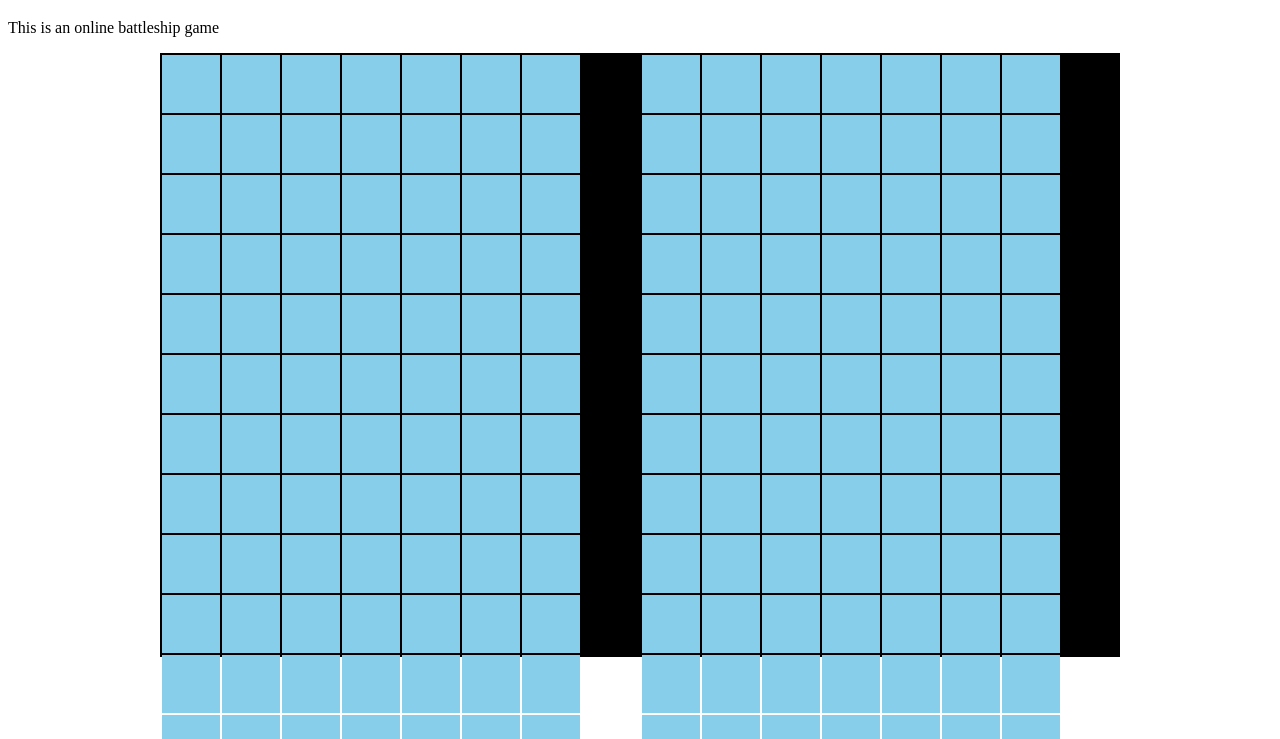
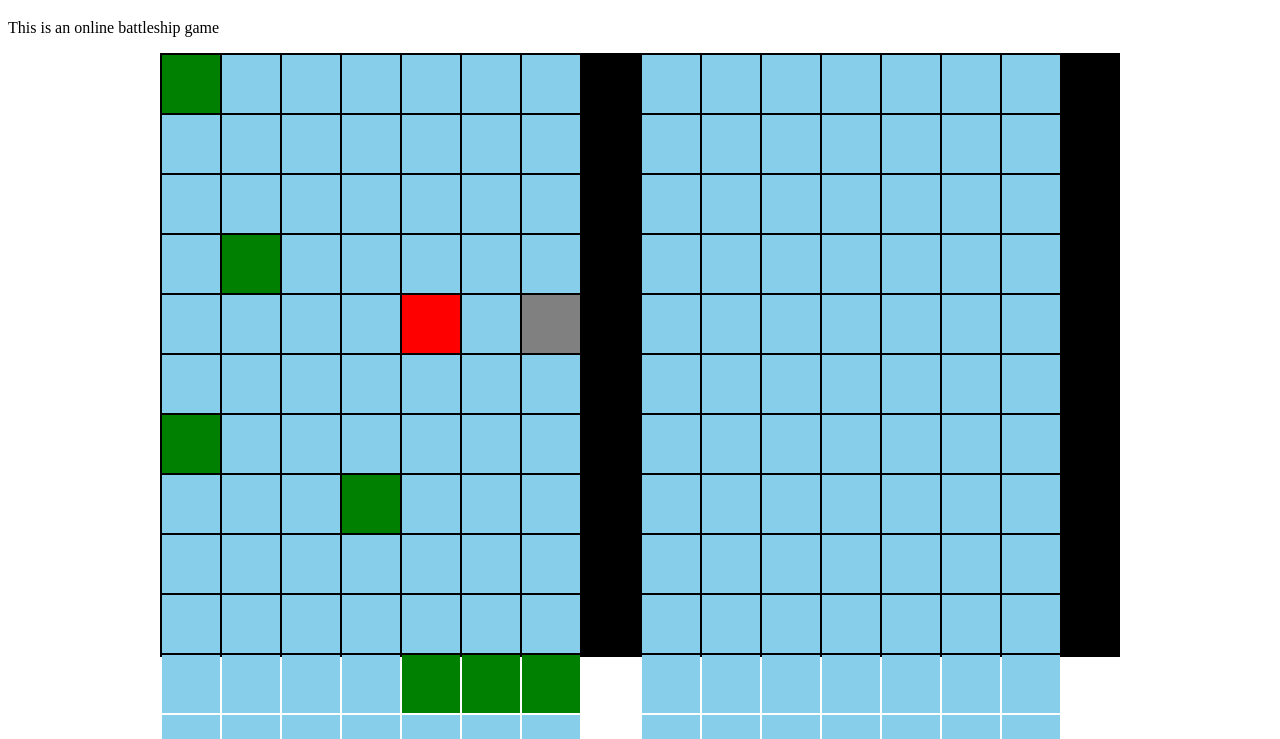
Before and after one commit to AidanRidderhof/Battleship, a website built with webpack: page src/template.html in a window 1280 px wide. Shown: the part 61-800 px from the top of the page. Built offline with nearby package versions, Linux system fonts and the light colour scheme.

Commit message:
ships, landed attacks, and misses show on board

```diff
--- a/src/index.js
+++ b/src/index.js
@@ -54,11 +54,14 @@ export class GameBoard {
             if (this.board[x][y].sunk) {
                 this.sunkShips++
             }
+            this.board[x][y] = 1
+
         }
         else {
             this.misses.push([x, y])
+            this.board[x][y] = 2
         }
-        this.board[x][y] = 1
+        //this.board[x][y] = 1
     }
 
     //see legality of ship placement
--- a/src/modules.js
+++ b/src/modules.js
@@ -4,24 +4,50 @@ export function populateBoard() {
     const player1 = new Player
     const com = new Player
 
+    player1.gameBoard.placeShip(2, 2, 4, 0)
+    player1.gameBoard.placeShip(7, 4, 3, 1)
+    player1.gameBoard.placeShip(0, 0, 1, 1)
+
+    player1.gameBoard.recieveAttack(3, 4)
+    player1.gameBoard.recieveAttack(3, 2)
+
+
+
+
     const playerBoard = document.querySelector("#playerboard")
     const computerBoard = document.querySelector("#computerboard")
 
-    player1.gameBoard.board.forEach(row => {
-        row.forEach(cell => {
+    drawPlayerBoard(player1, playerBoard)
+    drawComBoard(com, computerBoard)
+
+
+}
+
+function drawPlayerBoard(player, board) {
+    player.gameBoard.board.forEach(column => {
+        column.forEach(cell => {
             const gridSquare = document.createElement("div")
-            gridSquare.classList.add("grid-square")
-            playerBoard.appendChild(gridSquare)
-        })
-    });
-
-    com.gameBoard.board.forEach(row => {
-        row.forEach(cell => {
-            const gridSquare = document.createElement("div")
-            gridSquare.classList.add("grid-square")
-            computerBoard.appendChild(gridSquare)
+            gridSquare.classList.add("grid-square", "empty-square")
+            board.appendChild(gridSquare)
+            if (cell instanceof Ship) {
+                gridSquare.classList.add("player-ship")
+            }
+            else if (cell == 1) {
+                gridSquare.classList.add("hit-square")
+            }
+            else if (cell == 2) {
+                gridSquare.classList.add("missed-square")
+            }
         })
     });
 }
 
-//maybe convert to drawPlayerBoard and drawComBoard
+function drawComBoard(com, board) {
+    com.gameBoard.board.forEach(row => {
+        row.forEach(cell => {
+            const gridSquare = document.createElement("div")
+            gridSquare.classList.add("grid-square", "empty-square")
+            board.appendChild(gridSquare)
+        })
+    });
+}
--- a/src/styles.css
+++ b/src/styles.css
@@ -20,7 +20,22 @@
 .grid-square {
     width: 58px;
     height: 58px;
+}
+
+.empty-square {
     background-color: skyblue;
+}
+
+.player-ship {
+    background-color: green;
+}
+
+.hit-square {
+    background-color: red;
+}
+
+.missed-square {
+    background-color: gray;
 }
 
 #computerboard .grid-square:hover {
```
Also changed, not shown: src/test.js (+7 -0 lines).
